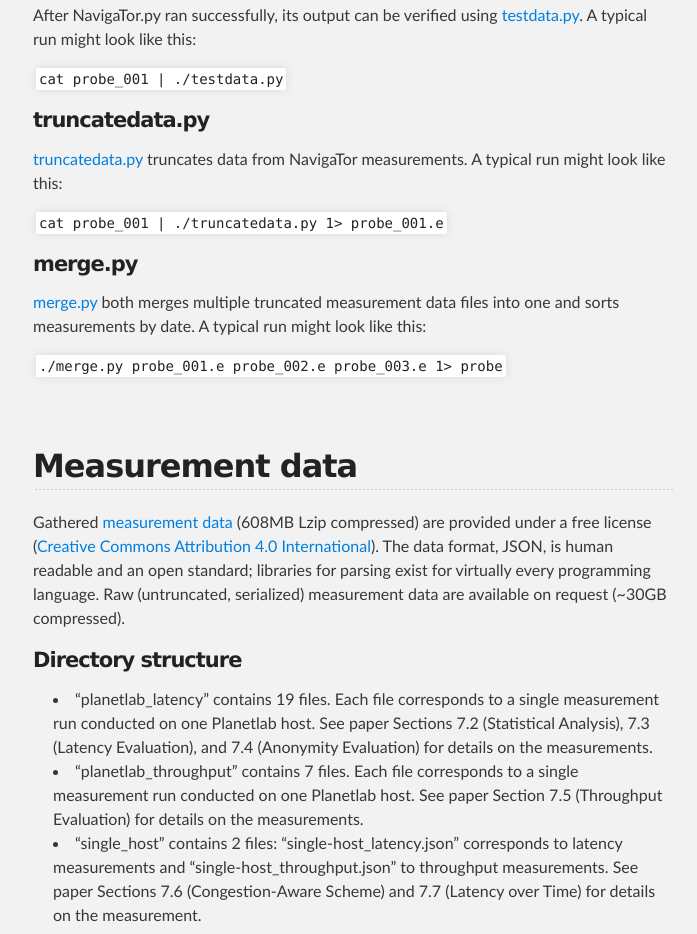
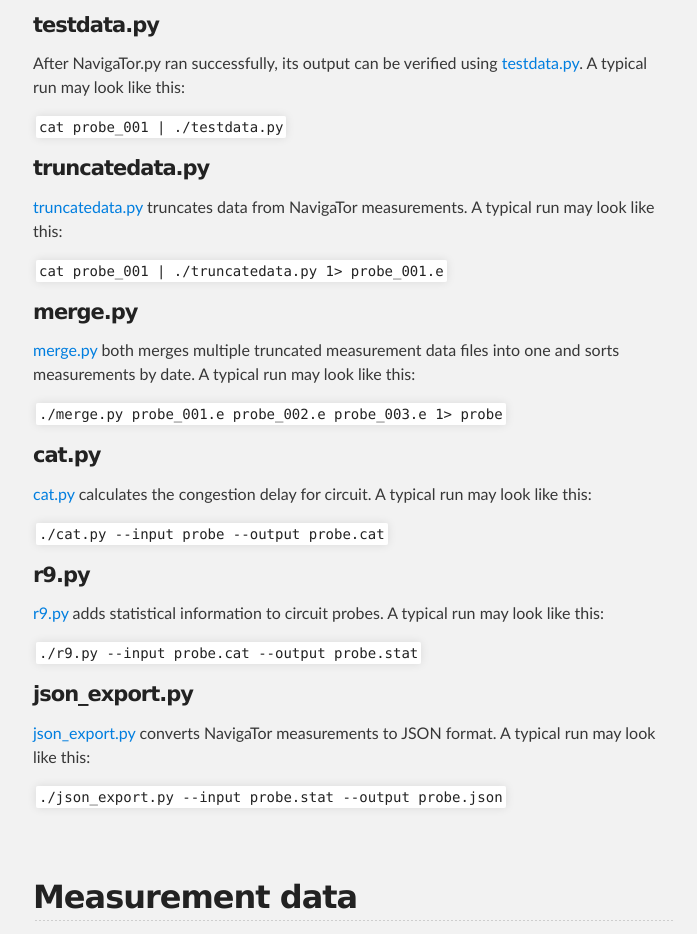
Before and after one commit to naviga-tor/naviga-tor.github.io, a plain HTML site: page index.html in a window 1280 px wide. Shown: the part 1781-2715 px from the top of the page, without its empty margins (287-984 px from the left). Drawn offline with Linux system fonts and the light colour scheme.

Commit message:
Add info for "new" scripts.

```diff
--- a/index.html
+++ b/index.html
@@ -50,8 +50,9 @@ pkg_resources, lzo, stem, and pycurl.</p>
 with the <a href="https://github.com/naviga-tor/navigator/blob/master/patches/tor-dumpguards.patch">dumpguards</a>, <a href="https://github.com/naviga-tor/navigator/blob/master/patches/tor-log_cbt.patch">log_cbt</a>, <a href="https://github.com/naviga-tor/navigator/blob/master/patches/tor-descriptors.patch">descriptors</a> and
 <a href="https://github.com/naviga-tor/navigator/blob/master/patches/tor-findpath.patch">findpath</a> patches.
 A <a href="http://hypnotoad.ifs.tuwien.ac.at/navigator/tor">patched Tor client binary</a> for x86 is provided with statically linked OpenSSL, libevent, and Zlib libraries.
+If you have troubles running any of the scripts below, you can use our <a href="http://hypnotoad.ifs.tuwien.ac.at/navigator/NavigaTor_chroot.tar.lz">Linux chroot environment</a> that contains all necessary dependencies.</p>
 
-      <p>A run of NavigaTor might look as simple as this:</p>
+      <p>A run of NavigaTor may look as simple as this:</p>
       <p><code>./NavigaTor.py</code></p>
 		<p>By default, NavigaTor connects to a local Tor client on TCP port 9051
 		and builds one circuit using a single thread. RTT, TTFB, and throughput for this circuit are
@@ -107,18 +108,33 @@ A <a href="http://hypnotoad.ifs.tuwien.ac.at/navigator/tor">patched Tor client b
 
       <h4>testdata.py</h4>
       <p>After NavigaTor.py ran successfully, its output can be verified using <a href="https://github.com/naviga-tor/navigator/blob/master/testdata.py">testdata.py</a>.
-      A typical run might look like this:</p>
+      A typical run may look like this:</p>
       <p><code>cat probe_001 | ./testdata.py</code></p>
 
       <h4>truncatedata.py</h4>
       <p><a href="https://github.com/naviga-tor/navigator/blob/master/truncatedata.py">truncatedata.py</a> truncates data from NavigaTor measurements.
-      A typical run might look like this:</p>
+      A typical run may look like this:</p>
       <p><code>cat probe_001 | ./truncatedata.py 1> probe_001.e</code></p>
 
       <h4>merge.py</h4>
       <p><a href="https://github.com/naviga-tor/navigator/blob/master/merge.py">merge.py</a> both merges multiple truncated measurement data files into one and sorts measurements by date.
-      A typical run might look like this:</p>
+      A typical run may look like this:</p>
       <p><code>./merge.py probe_001.e probe_002.e probe_003.e 1> probe</code></p>
+
+      <h4>cat.py</h4>
+      <p><a href="https://github.com/naviga-tor/navigator/blob/master/cat.py">cat.py</a> calculates the congestion delay for circuit.
+      A typical run may look like this:</p>
+      <p><code>./cat.py --input probe --output probe.cat</code></p>
+
+      <h4>r9.py</h4>
+      <p><a href="https://github.com/naviga-tor/navigator/blob/master/r9.py">r9.py</a> adds statistical information to circuit probes.
+      A typical run may look like this:</p>
+      <p><code>./r9.py --input probe.cat --output probe.stat</code></p>
+
+      <h4>json_export.py</h4>
+      <p><a href="https://github.com/naviga-tor/navigator/blob/master/json_export.py">json_export.py</a> converts NavigaTor measurements to JSON format.
+      A typical run may look like this:</p>
+      <p><code>./json_export.py --input probe.stat --output probe.json</code></p>
     </div>
 
 
```
